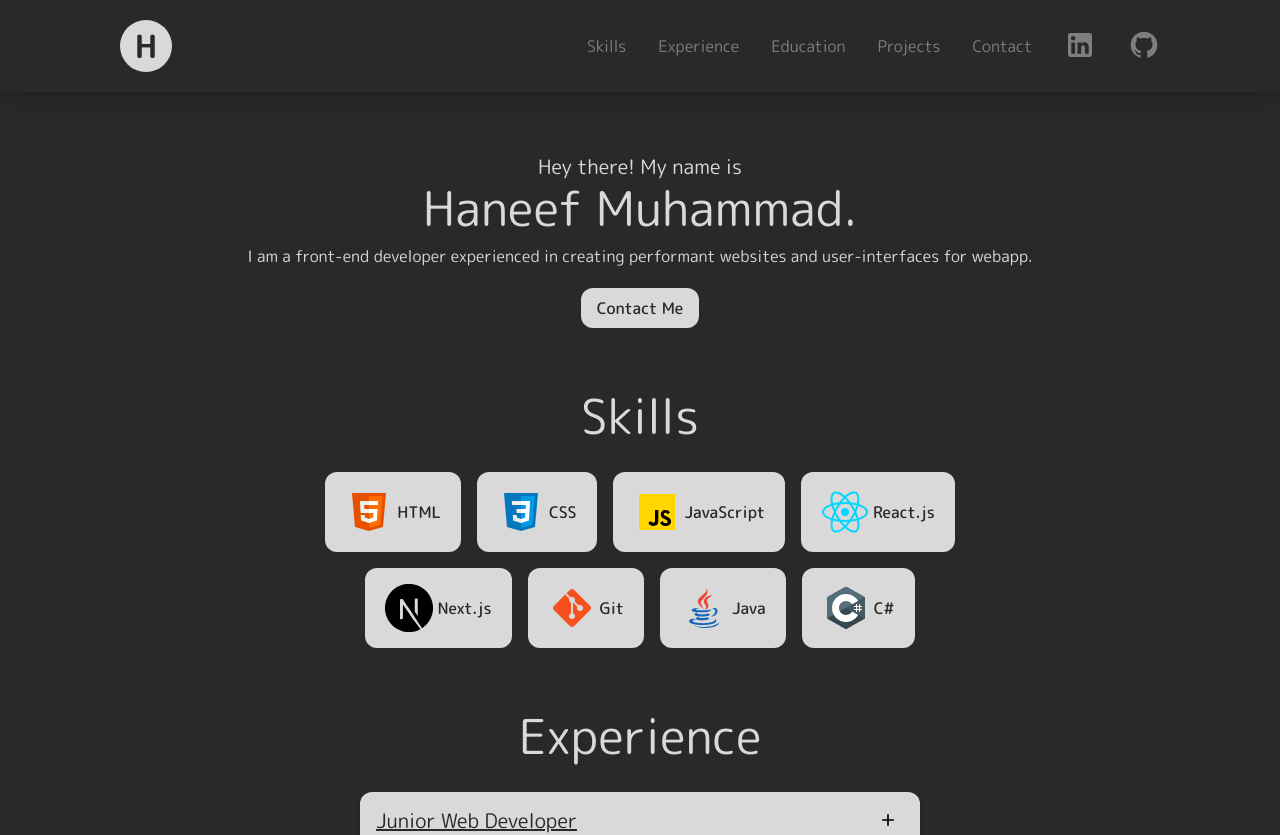
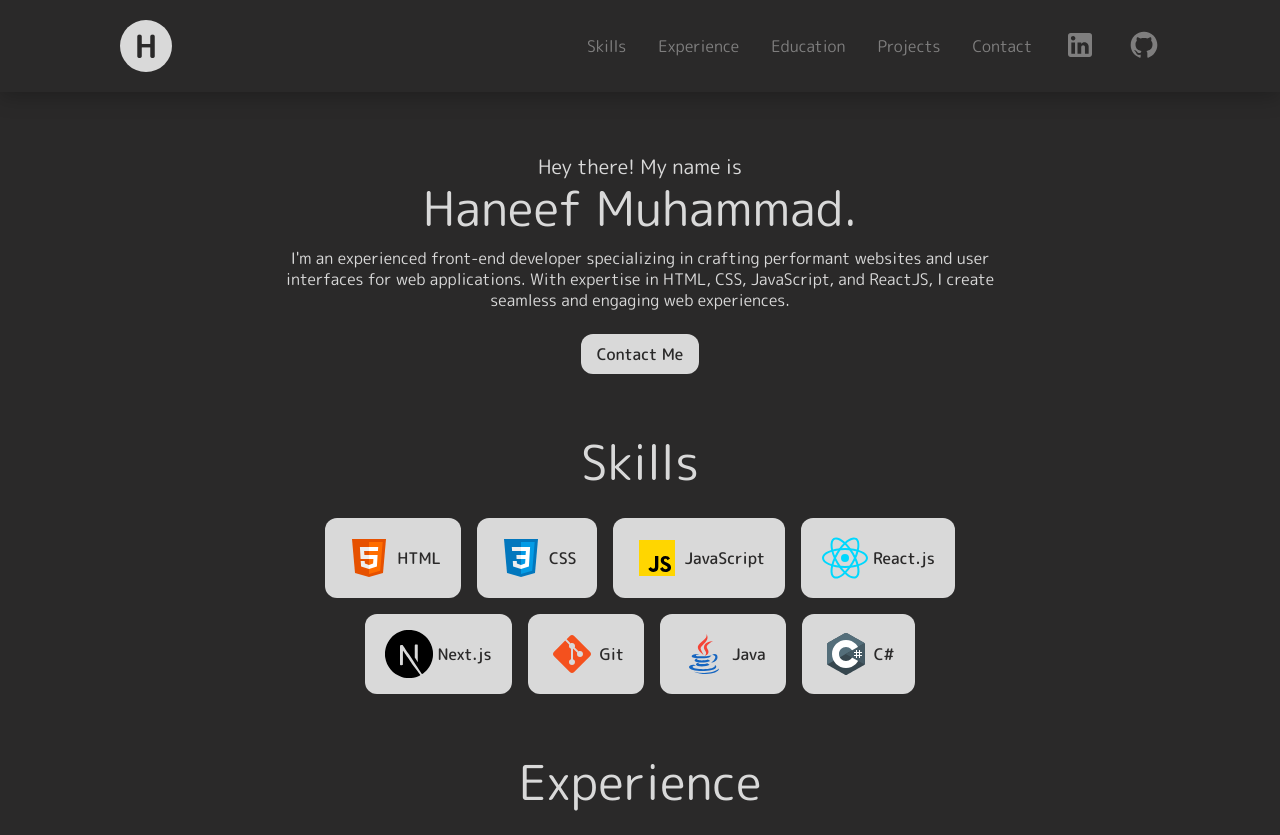
Before and after one commit to haneefmhmmd/resume, a React (Create React App) app: page / in a window 1280 px wide. Shown: the top 835 px of the page. Built offline with nearby package versions, Linux system fonts and the light colour scheme.

Commit message:
added updates to desc

```diff
--- a/src/data/data.json
+++ b/src/data/data.json
@@ -2,7 +2,7 @@
     "hero": {
         "headline": "Hey there! My name is",
         "name": "Haneef Muhammad.",
-        "desc": "I am a front-end developer experienced in creating performant websites and user-interfaces for webapp.",
+        "desc": "I'm an experienced front-end developer specializing in crafting performant websites and user interfaces for web applications. With expertise in HTML, CSS, JavaScript, and ReactJS, I create seamless and engaging web experiences.",
         "cta": {
             "href": "#contact",
             "text": "Contact Me"
--- a/src/styles/layout/_Hero.scss
+++ b/src/styles/layout/_Hero.scss
@@ -10,7 +10,9 @@
   }
   h3 {
     font-size: 16px;
-    margin-top: 16px;
+    line-height: 1.3;
+    max-width: 720px;
+    margin: 16px auto 0;
   }
   .hero__cta {
     margin: 24px auto 0;
```
